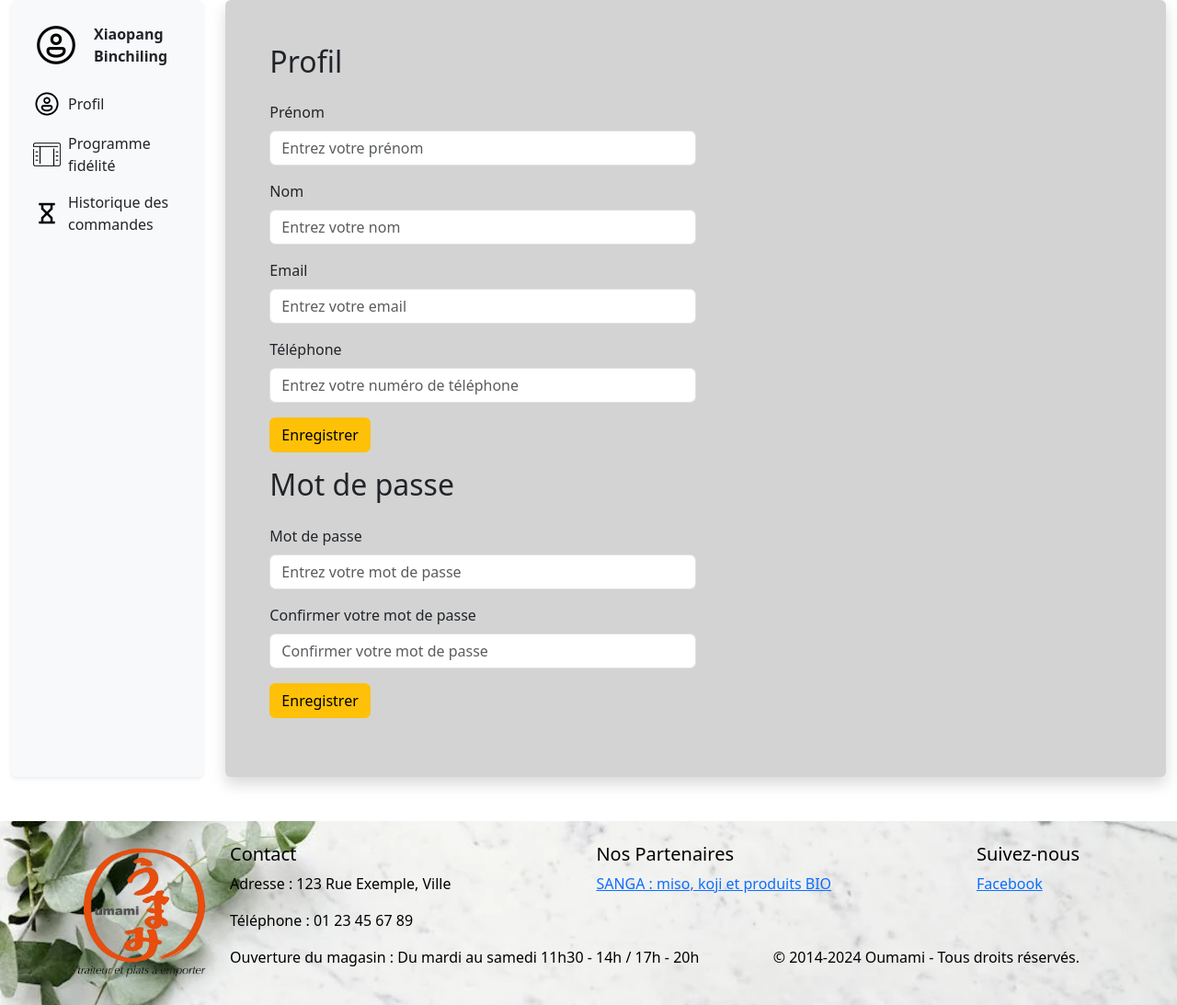
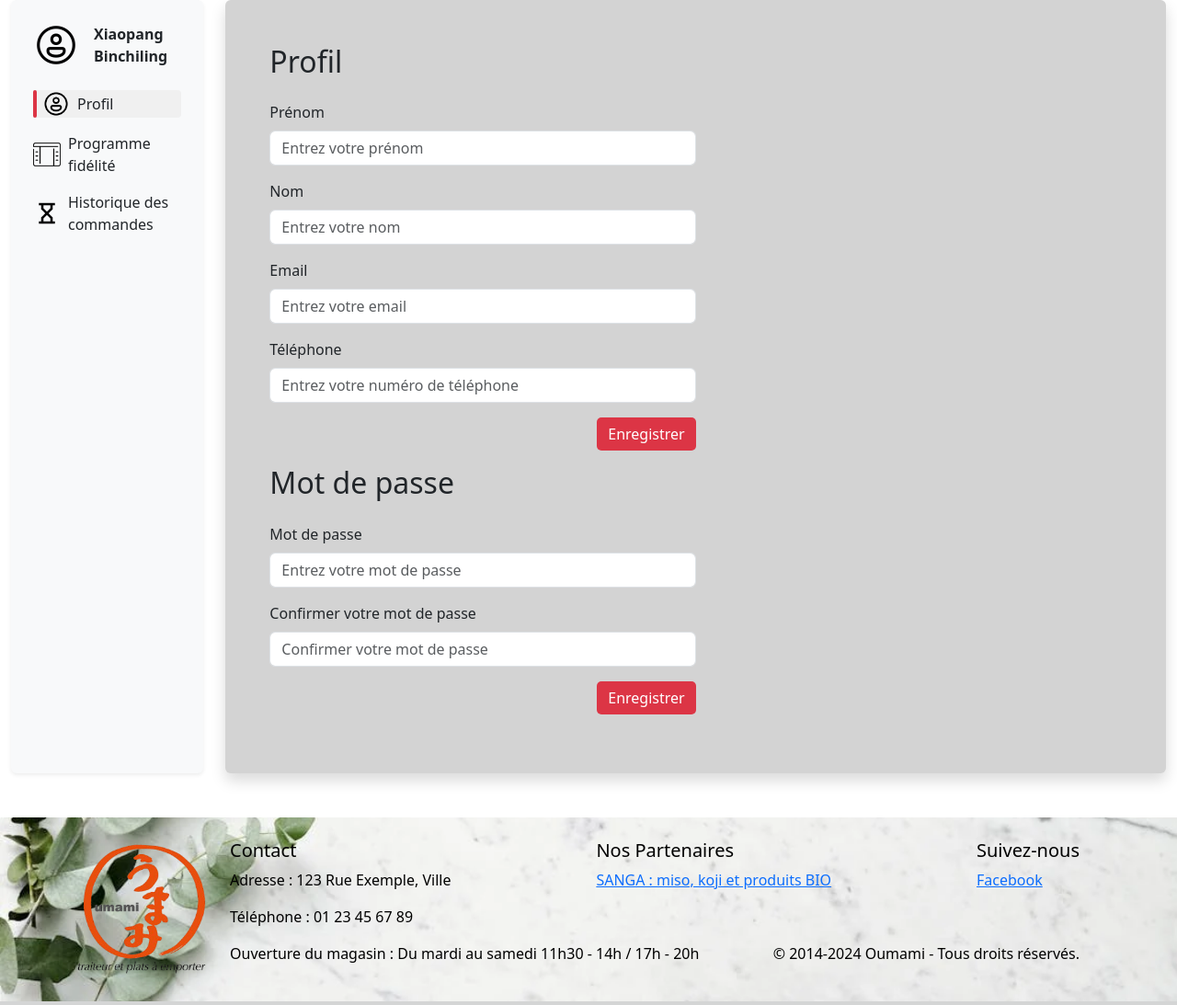
Before and after one commit to LeskGit/SAE_FI, a Flask app: page /client/profil in a window 1280 px wide. Shown: the part 86-1179 px from the top of the page at 92% size. Run offline with Flask 3, Linux system fonts and the light colour scheme; some libraries are stand-ins or nearby versions.

Commit message:
stylisation du aside

```diff
--- a/project/static/profil.css
+++ b/project/static/profil.css
@@ -4,3 +4,57 @@
 .main_profil {
     background-color: lightgray;
 }
+
+aside nav ul li.active {
+    background-color: #f0f0f0; /* Couleur de fond pour surligner */
+    position: relative;        /* Nécessaire pour le trait vertical */
+    padding-left: 10px;        /* Espace pour le trait */
+    border-radius: 4px;        /* Coins arrondis pour l'esthétique */
+}
+
+/* Ajout d'un trait vertical à gauche de l'élément actif */
+aside nav ul li.active::before {
+    content: "";
+    position: absolute;
+    left: 0;                  /* Positionné à gauche */
+    top: 0;
+    bottom: 0;
+    width: 4px;               /* Largeur du trait */
+    background-color: #dc3545; /* Couleur du trait */
+    border-radius: 2px;       /* Coins arrondis pour le trait */
+}
+
+/* Style de base pour le bouton */
+.btn_color {
+    background-color: #dc3545;   /* Couleur de fond rouge */
+    color: #ffffff;              /* Texte blanc */      /* Espace interne */
+    border: none;                /* Suppression de la bordure par défaut */
+    border-radius: 5px;          /* Coins arrondis */       /* Curseur en forme de main */
+    transition: background-color 0.3s, box-shadow 0.3s; /* Transition pour effet de survol */
+}
+
+/* Effet de survol pour le bouton */
+.btn_color:hover {
+    background-color: #c82333;   /* Teinte plus foncée pour le survol */
+    box-shadow: 0 6px 8px rgba(0, 0, 0, 0.15); /* Ombre légèrement plus prononcée */
+}
+
+/* Effet de clic */
+.btn_color:active {
+    background-color: #a71d2a;   /* Couleur encore plus foncée au clic */
+    box-shadow: 0 3px 5px rgba(0, 0, 0, 0.2); /* Réduit l'ombre pour effet de pression */
+    transform: translateY(1px);  /* Légère translation pour effet de clic */
+}
+
+/* Style pour le survol */
+.section_effect:hover {
+    background-color: #b0b0b0;  /* Couleur grise légèrement foncée pour le survol */
+    box-shadow: 0 6px 8px rgba(0, 0, 0, 0.15); /* Ombre prononcée au survol */
+}
+
+/* Style pour l'effet de clic */
+.section_effect:active {
+    background-color: #a0a0a0; /* Teinte plus foncée pour l’effet de clic */
+    box-shadow: inset 0 4px 6px rgba(0, 0, 0, 0.2); /* Ombre en relief pour effet de pression */
+    transform: translateY(1px); /* Légère translation pour effet de clic */
+}
--- a/project/templates/profil_client_connecte.html
+++ b/project/templates/profil_client_connecte.html
@@ -15,10 +15,12 @@
         </div>
         <nav>
             <ul class="list-unstyled">
-                <li class="d-flex align-items-center mb-3">
+                <a href="profil" class="d-flex text-decoration-none text-dark">
+                <li class="d-flex align-items-center mb-3 active section_effect flex-grow-1">
                         <img src="{{ url_for('static', filename='img/logo_profil.png') }}" alt="Logo profil" class="me-2" style="width: 30px;">
                     <p class="mb-0">Profil</p>
                 </li>
+                </a>
                 <li class="d-flex align-items-center mb-3">
                     <img src="{{ url_for('static', filename='img/logo_fidelite.png') }}" alt="Logo fidelite" class="me-2" style="width: 30px;">
                     <p class="mb-0">Programme fidélité</p>
@@ -30,47 +32,52 @@
             </ul>
         </nav>
     </aside>
-
+    <div class="p-5 rounded shadow w-100 main_profil">
         <!-- Main content area -->
-    <div class="p-5 rounded shadow w-100 main_profil">
+        <div class="w-50">
             <h2 class="mb-4">Profil</h2>
             <form>
                 <div class="mb-3">
                     <label for="prenom" class="form-label">Prénom</label>
-                <input type="text" class="form-control w-50" id="prenom" placeholder="Entrez votre prénom">
+                    <input type="text" class="form-control w-100" id="prenom" placeholder="Entrez votre prénom">
                 </div>
 
                 <div class="mb-3">
                     <label for="nom" class="form-label">Nom</label>
-                <input type="text" class="form-control w-50" id="nom" placeholder="Entrez votre nom">
+                    <input type="text" class="form-control w-100" id="nom" placeholder="Entrez votre nom">
                 </div>
 
                 <div class="mb-3">
                     <label for="email" class="form-label">Email</label>
-                <input type="email" class="form-control w-50" id="email" placeholder="Entrez votre email">
+                    <input type="email" class="form-control w-100" id="email" placeholder="Entrez votre email">
                 </div>
 
                 <div class="mb-3">
                     <label for="telephone" class="form-label">Téléphone</label>
-                <input type="tel" class="form-control w-50" id="telephone" placeholder="Entrez votre numéro de téléphone">
+                    <input type="tel" class="form-control w-100" id="telephone" placeholder="Entrez votre numéro de téléphone">
                 </div>
             </form>
+            <div class="d-flex">
                 <div class="mb-3 ms-auto">
-            <input class="btn btn-warning" type="submit" value="Enregistrer">
+                    <input class="btn btn_color" type="submit" value="Enregistrer">
+                </div>
             </div>
             <h2 class="mb-4">Mot de passe</h2>
             <form>
                 <div class="mb-3">
                     <label for="motDePasse" class="form-label">Mot de passe</label>
-                <input type="password" class="form-control w-50" id="motDePasse" placeholder="Entrez votre mot de passe">
+                    <input type="password" class="form-control w-100" id="motDePasse" placeholder="Entrez votre mot de passe">
                 </div>
                 <div class="mb-3">
                     <label for="ConfmotDePasse" class="form-label">Confirmer votre mot de passe</label>
-                <input type="password" class="form-control w-50" id="ConfmotDePasse" placeholder="Confirmer votre mot de passe">
+                    <input type="password" class="form-control w-100" id="ConfmotDePasse" placeholder="Confirmer votre mot de passe">
                 </div>
             </form>
+            <div class="d-flex">
                 <div class="mb-3 ms-auto">
-            <input class="btn btn-warning" type="submit" value="Enregistrer">
+                    <input class="btn btn_color" type="submit" value="Enregistrer">
+                </div>
+            </div>
         </div>
     </div>
 </div>
```
Lines whose indentation alone changed are shown as unchanged.
